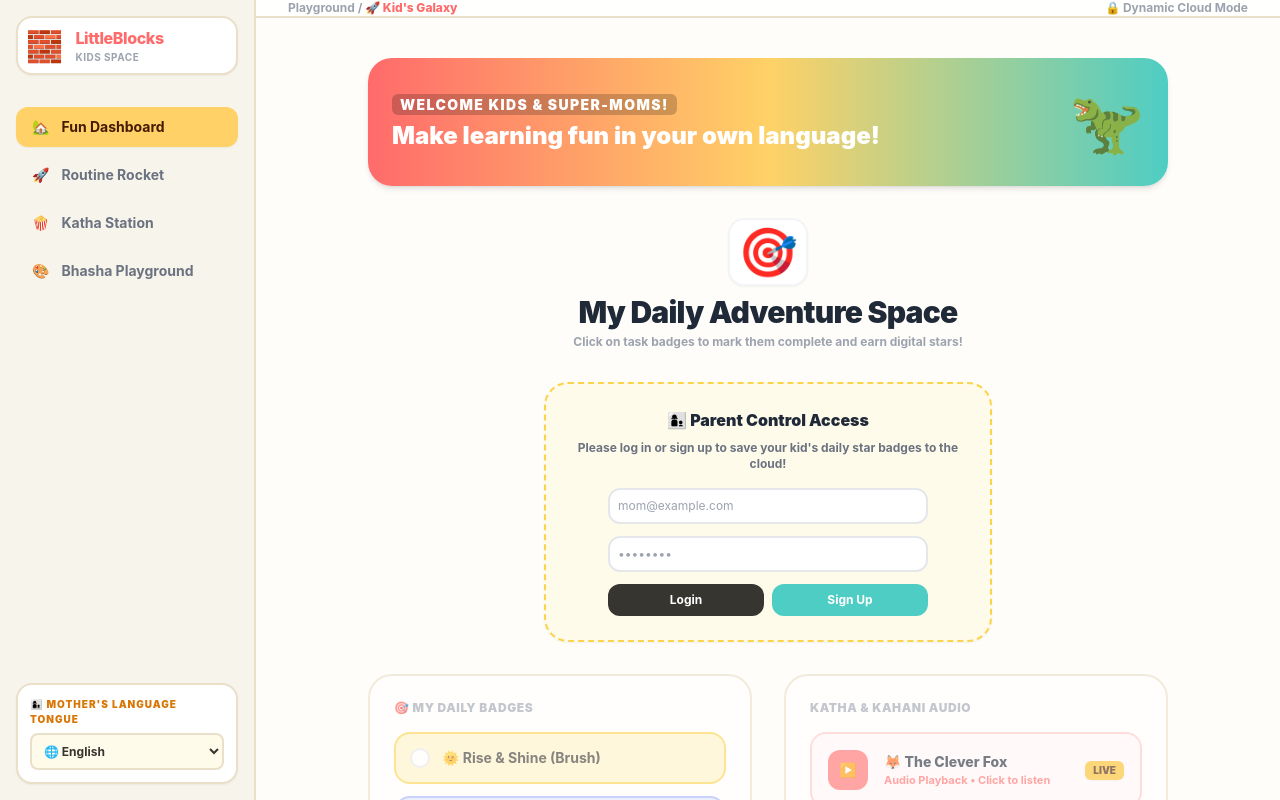
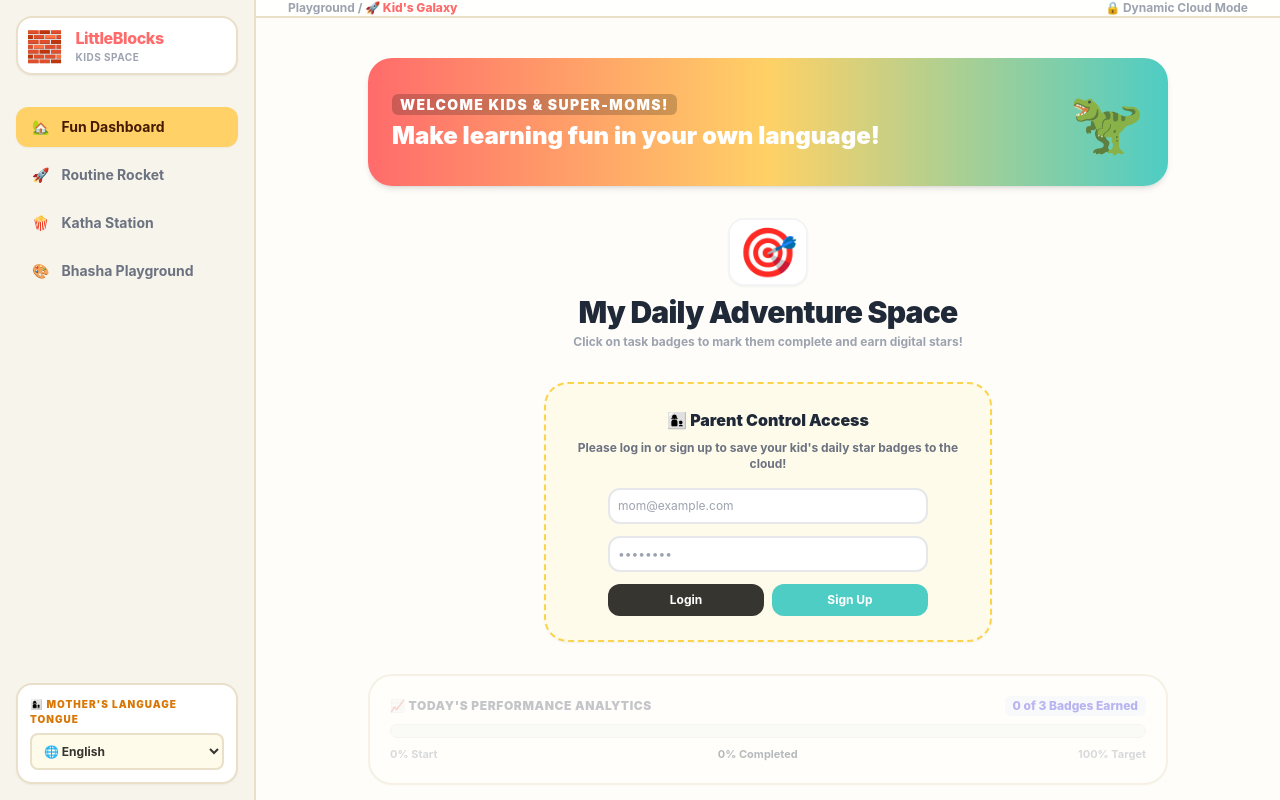
Before and after one commit to Tools-Bunny/LittleBlocks, a React (Vite) app: page / in a window 1280 px wide. Built offline with nearby package versions, Linux system fonts and the light colour scheme; the HTML template or start-up script is replaced by a standard one.

Commit message:
feat: performance growth analytics tracking system deployed

```diff
--- a/src/App.jsx
+++ b/src/App.jsx
@@ -6,8 +6,8 @@ import { supabase } from './supabaseClient';
 const languagesDatabase = {
   English: { label: "🌐 English", title: "🎯 My Daily Badges", task1: "🌞 Rise & Shine (Brush)", task2: "📚 Brain Power (Homework)", task3: "🥛 Strong Bones (Milk time)", story: "The Clever Fox. Once upon a time, a clever fox saw a crow with a piece of cheese. The fox praised the crow's voice, and when the crow opened its beak to sing, the cheese fell down, and the fox happily ate it.", appreciation: "Superstar performance today! 🏆", langCode: 'en-US' },
   Hindi: { label: "🇮🇳 हिन्दी (Hindi)", title: "🎯 मेरे रोज़ के बैज", task1: "🌞 सुबह उठो aur brush karo", task2: "📚 दिमागी कसरत (होमवर्क)", task3: "🥛 मजबूत हड्डियां (दूध का समय)", story: "चतुर लोमड़ी की कहानी। एक बार एक लोमड़ी ने कौवे के पास पनीर देखा। उसने कौवे की मीठी आवाज़ की तारीफ की। जैसे ही कौवे ने गाने के लिए चोंच खोली, पनीर नीचे गिर गया और लोमड़ी उसे लेकर भाग गई।", appreciation: "आज आप सुपरस्टार बन गए! 🏆", langCode: 'hi-IN' },
-  Vajjika: { label: "🇮🇳 बज्जिका (Vajjika)", title: "🎯 हम्मर रोज़ क बैज", task1: "🌞 सवेरे उठू आ मंजन करू", task2: "📚 दिमाग क कसरत (होमवर्क)", task3: "🥛 ताकतवर देह (दूध पीउ)", story: "चतुर सियार क कहानी। एक बेर एक सियार कौआ के पास पनीर देखलक। ऊ कौआ के बोली के बड़ाई करलक। जैसे ही कौआ गावे लेल चोंच खोललक, पनीर नीचे गिर गेल आ सियार ओकरा लेके भाग गेल।", appreciation: "आज तूं कमाल क देलऽ, बाबू! 🏆", langCode: 'hi-IN' },
-  Maithili: { label: "🇮🇳 मैथिली (Maithili)", title: "🎯 हमर दैनिक बैज", task1: "🌞 भोर में उठू आ ब्रश करू", task2: "📚 स्कूलक काज (होमवर्क)", task3: "🥛 पोषण (दूध पीबाक समय)", story: "चतुर लोमड़ीक कथा। एक बेर एकटा लोमड़ी कौआक पास पनीर देखलक। ऊ कौआक सुंदर आवाज़क प्रशंसा कएलक। जेना ही कौआ गाबय लेल चोंच खोललक, पनीर नीचा खसि पड़ल आ लोमड़ी ओकरा ल क भागि गेल।", appreciation: "बड्ड सुंदर काज कएलह, बौआ! 🏆", langCode: 'hi-IN' },
+  Vajjika: { label: "🇮🇳 बज्जিকা (Vajjika)", title: "🎯 हम्मर रोज़ क बैज", task1: "🌞 सवेरे उठू आ मंजन करू", task2: "📚 दिमाग क कसरत (होमवर्क)", task3: "🥛 ताकतवर देह (दूध पीउ)", story: "चतुर सियार क कहानी। एक बेर एक siyar कौआ के पास पनीर देखलक। ऊ कौआ के बोली के बड़ाई करलक। जैसे ही कौआ गावे लेल चोंच खोललक, पनीर नीचे गिर गेल आ सियार ओकरा लेके भाग गेल।", appreciation: "आज तूं कमाल क देलऽ, बाबू! 🏆", langCode: 'hi-IN' },
+  Maithili: { label: "🇮🇳 मैथिली (Maithili)", title: "🎯 हमर दैनिक बैज", task1: "🌞 भोर में उठू आ ब्रश करू", task2: "📚 स्कूलক काज (होमवर्क)", task3: "🥛 पोषण (दूध पीबाक समय)", story: "चतुर लोमड़ीक कथा। एक बेर एकटा लोमड़ी कौआक पास पनीर देखलक। ऊ कौआक सुंदर आवाज़क प्रशंसा कэлহ। जेना ही कौआ गाबय लेल चोंচ खोललक, पनीर नीचा खसि पड़ल आ लोमड़ी ओকরা ल क भागि गेल।", appreciation: "बड्ड सुंदर काज कэлহ, बौआ! 🏆", langCode: 'hi-IN' },
   Bengali: { label: "🇮🇳 বাংলা (Bengali)", title: "🎯 আমার দৈনিক ব্যাজ", task1: "🌞 সকালের ম্যাজিক (ব্রাশ)", task2: "📚 মগজ ধোলাই (হোমওয়ার্ক)", task3: "🥛 শক্তিশালী হাড় (দুধের সময়)", story: "চতুর শেয়ালের গল্প। এক সময় এক চতুর শেয়াল একটা কাকের মুখে পনিরের টুকরো দেখল। শেয়ালটি কাকের গানের গলার প্রশংসা করল। কাকটি গান গাওয়ার জন্য মুখ খুলতেই পনিরটি নিচে পড়ে গেল এবং শেয়ালটি তা খেয়ে নিল।", appreciation: "আজ তুমি সত্যিকারের সুপারস্টার! 🏆", langCode: 'bn-IN' }
 };
 
@@ -25,7 +25,11 @@ function DashboardLayout({ user, handleLogout }) {
     { id: 3, textKey: 'task3', done: false, color: 'bg-emerald-100 border-emerald-300' }
   ]);
 
-  // AUDIO PLAYBACK MANAGEMENT FUNCTION
+  // ANALYTICS CALCULATION METRICS
+  const completedCount = tasks.filter(t => t.done).length;
+  const progressPercentage = Math.round((completedCount / tasks.length) * 100);
+
+  // AUDIO PLAYBACK MANAGEMENT
   const handleAudioPlayback = () => {
     if (isPlaying) {
       window.speechSynthesis.cancel();
@@ -33,21 +37,13 @@ function DashboardLayout({ user, handleLogout }) {
     } else {
       const utterance = new SpeechSynthesisUtterance(content.story);
       utterance.lang = content.langCode;
-
-      utterance.onend = () => {
-        setIsPlaying(false);
-      };
-
-      utterance.onerror = () => {
-        setIsPlaying(false);
-      };
-
+      utterance.onend = () => setIsPlaying(false);
+      utterance.onerror = () => setIsPlaying(false);
       setIsPlaying(true);
       window.speechSynthesis.speak(utterance);
     }
   };
 
-  // Stop audio if user changes language mid-way
   useEffect(() => {
     window.speechSynthesis.cancel();
     setIsPlaying(false);
@@ -206,6 +202,29 @@ function DashboardLayout({ user, handleLogout }) {
             </div>
           )}
 
+          {/* LIVE GROWTH ANALYTICS SUB-CARD (Always updates live dynamically based on checklist stars) */}
+          <div className={`mb-8 p-5 bg-white border-2 border-[#EADFC9] rounded-3xl shadow-sm transition-all ${!user ? 'opacity-40 pointer-events-none' : ''}`}>
+            <div className="flex items-center justify-between mb-2">
+              <h4 className="text-xs font-black uppercase text-gray-500 tracking-wider">📈 Today's Performance Analytics</h4>
+              <span className="text-xs font-extrabold bg-indigo-50 text-indigo-600 px-2 py-0.5 rounded-md">
+                {completedCount} of {tasks.length} Badges Earned
+              </span>
+            </div>
+
+            {/* Custom Interactive Progress Metric Bar */}
+            <div className="w-full bg-gray-100 rounded-full h-3.5 border border-gray-200 overflow-hidden relative">
+              <div
+                className="bg-gradient-to-r from-[#FFD166] to-[#4ECDC4] h-full transition-all duration-500"
+                style={{ width: `${progressPercentage}%` }}
+              ></div>
+            </div>
+            <div className="flex justify-between items-center mt-2 text-[11px] font-bold text-gray-400">
+              <span>0% Start</span>
+              <span className="text-gray-600">{progressPercentage}% Completed</span>
+              <span>100% Target</span>
+            </div>
+          </div>
+
           {/* DASHBOARD GRIDS */}
           <div className={`grid grid-cols-1 md:grid-cols-2 gap-8 mt-6 ${!user ? 'opacity-60 pointer-events-none select-none' : ''}`}>
 
@@ -243,7 +262,7 @@ function DashboardLayout({ user, handleLogout }) {
                     </div>
                     <div>
                       <h4 className="text-sm font-extrabold text-gray-800 truncate max-w-[180px]">
-                        {selectedLang === 'English' ? '🦊 The Clever Fox' : selectedLang === 'Bengali' ? '🦊 চতুর শেয়াল' : '🦊 चतुर लोमड़ी'}
+                        {selectedLang === 'English' ? '🦊 The Clever Fox' : selectedLang === 'Bengali' ? '🦊 চতুর শেয়াল' : '🦊 चতুর लोमड़ी'}
                       </h4>
                       <p className="text-[11px] font-bold text-[#FF6B6B]">
                         {isPlaying ? 'Speaking now... Click to stop' : 'Audio Playback • Click to listen'}
```
